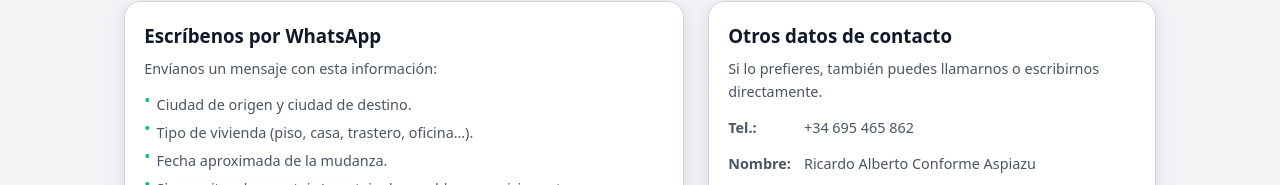
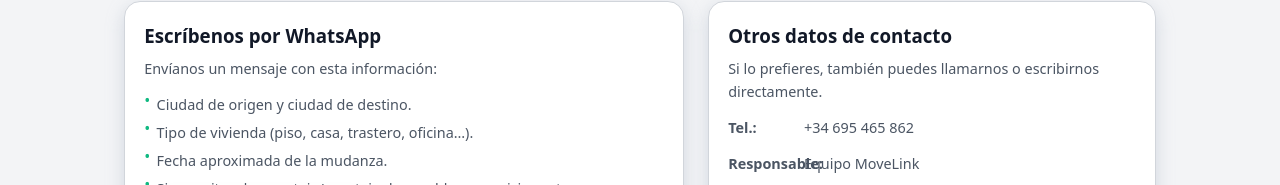
Before and after one commit to Rcardo535-jpg/movelink, a plain HTML site: page index..html in a window 1280 px wide. Shown: the part 3012-3197 px from the top of the page. Drawn offline with Linux system fonts and the light colour scheme.

Commit message:
Update index..html

```diff
--- a/index..html
+++ b/index..html
@@ -992,7 +992,7 @@
           <p>Si lo prefieres, también puedes llamarnos o escribirnos directamente.</p>
           <div class="contact-details">
             <p><strong>Tel.:</strong> +34 695 465 862</p>
-            <p><strong>Nombre:</strong> Ricardo Alberto Conforme Aspiazu</p>
+           <p><strong>Responsable:</strong> Equipo MoveLink</p>
           </div>
           <p class="small-note">
             MoveLink actúa como intermediario entre el cliente y la empresa de mudanzas. El servicio final de transporte
```
